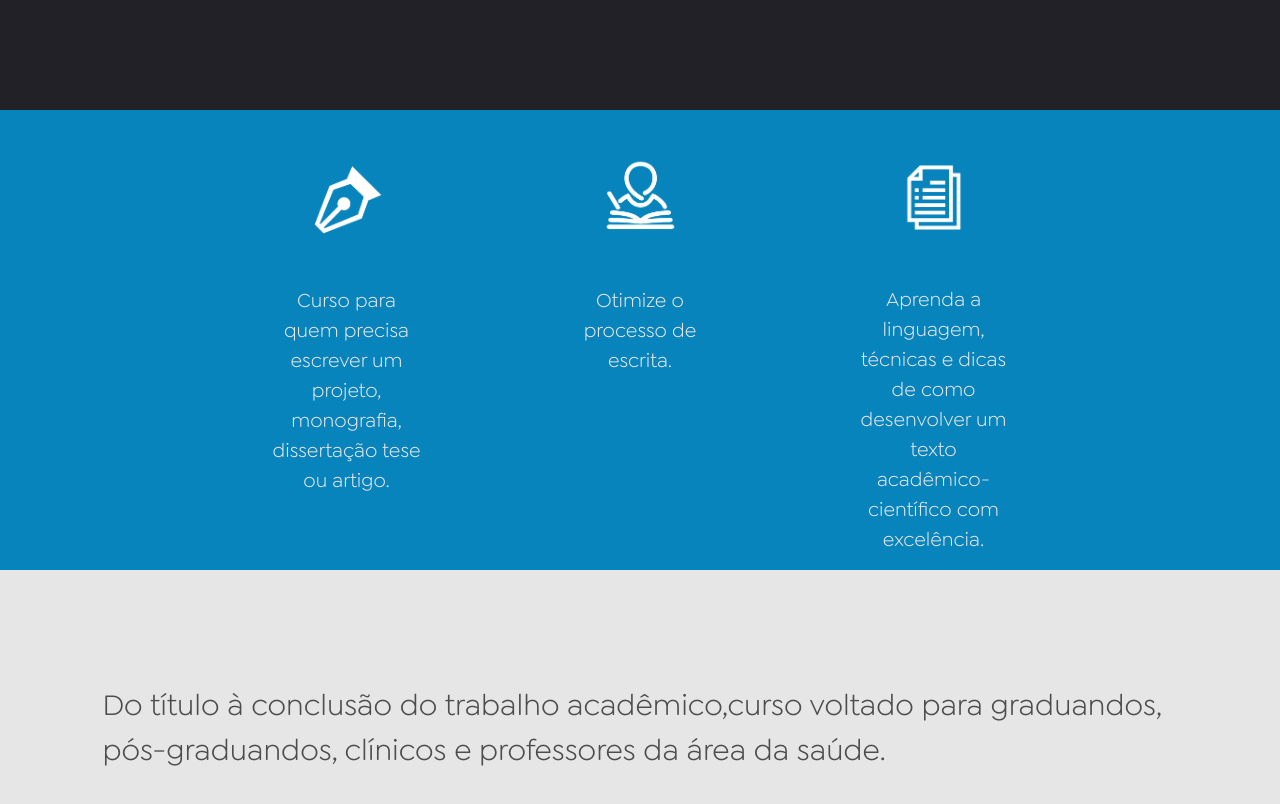
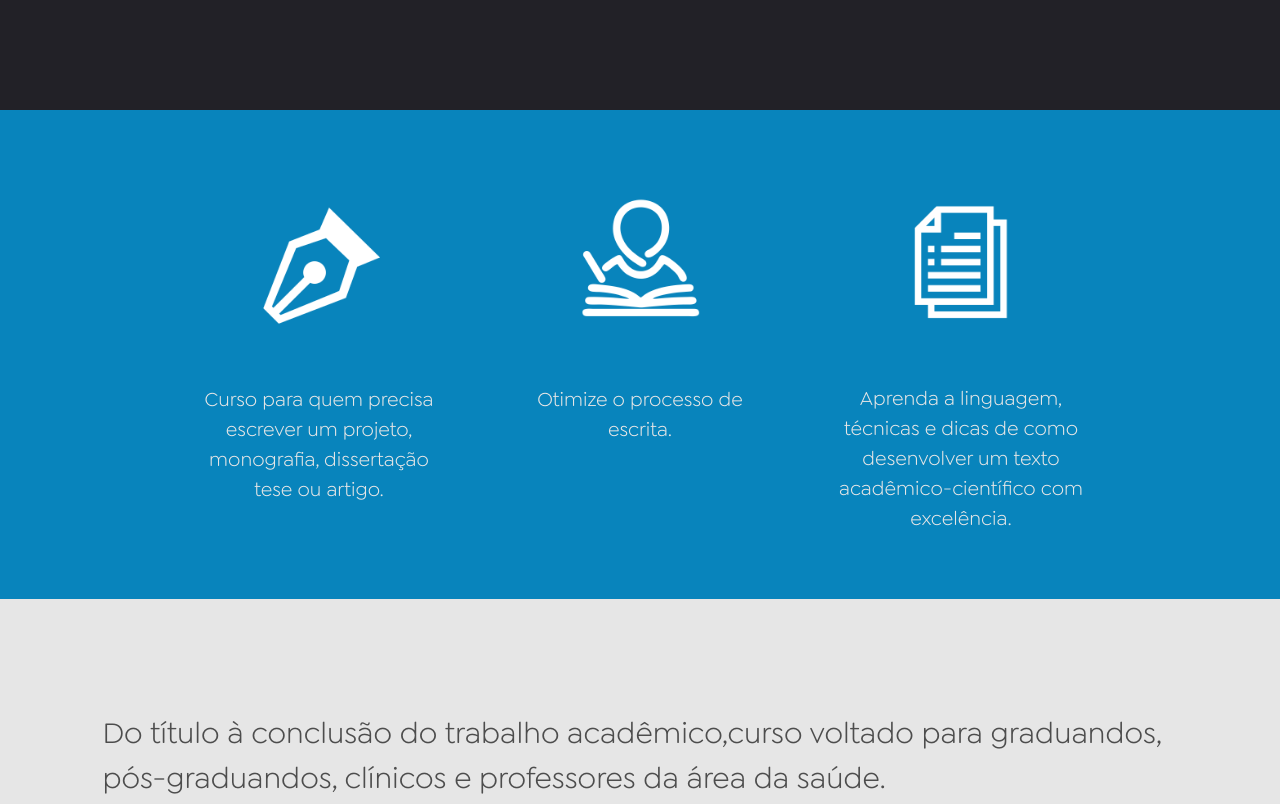
Before and after one commit to ipanko/curso_b, a plain HTML site: page index.html in a window 1280 px wide. Shown: the part 1040-1844 px from the top of the page. Drawn offline with Linux system fonts and the light colour scheme.

Commit message:
Sobre9 e Sobre12 corrigidas

```diff
--- a/style.css
+++ b/style.css
@@ -462,10 +462,11 @@ header {
   margin: auto;
 }
 .image-adjust {
-max-width: 150px;
+max-width: 260px;
 display: flex;
 flex-direction: column;
 align-items: center;
+padding-bottom: 50px;
 }
 #list div {
   margin-top: 10px;
```
